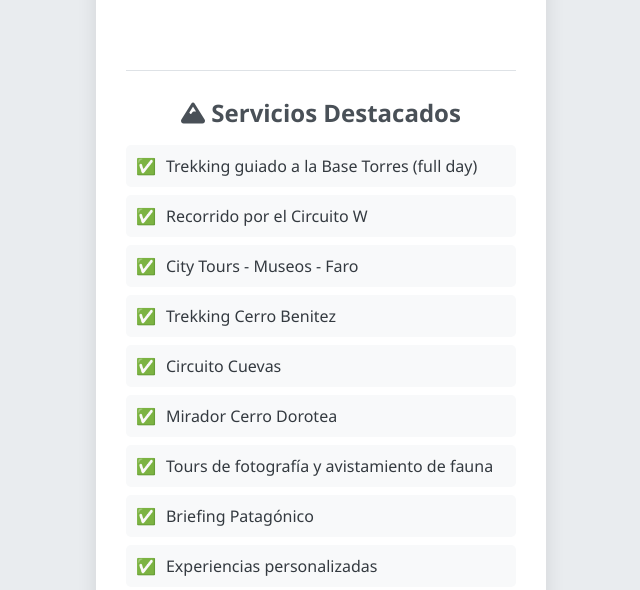
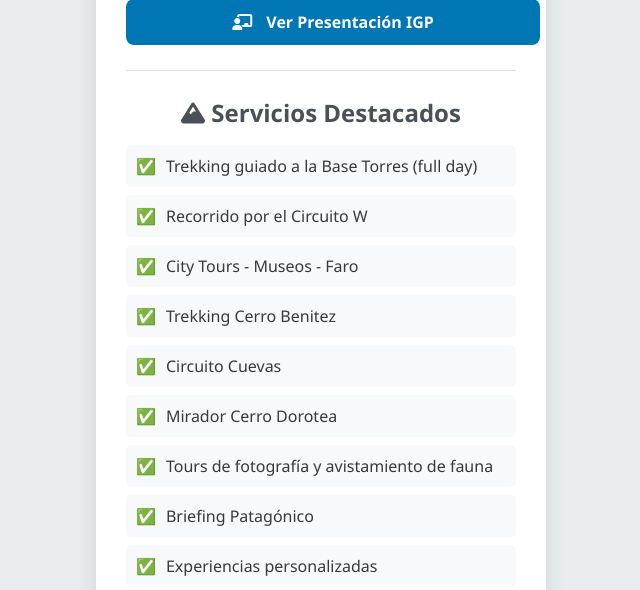
Before and after one commit to gonzal-21/vcard, a plain HTML site: page index.html in a window 1280 px wide. Shown: the part 510-1100 px from the top of the page, without its empty margins (319-959 px from the left). Drawn offline with Linux system fonts and the light colour scheme.

Commit message:
Actualizar style.css

```diff
--- a/style.css
+++ b/style.css
@@ -78,6 +78,7 @@ hr {
 .email-btn { background-color: #dc3545; }
 .linkedin-btn { background-color: #0077b5; }
 .calendar-btn { background-color: #ffc107; color: #343a40; }
+.prezi-btn {background-color: #0077b5; }
 
 .link-btn:hover {
     filter: brightness(1.1);
```
